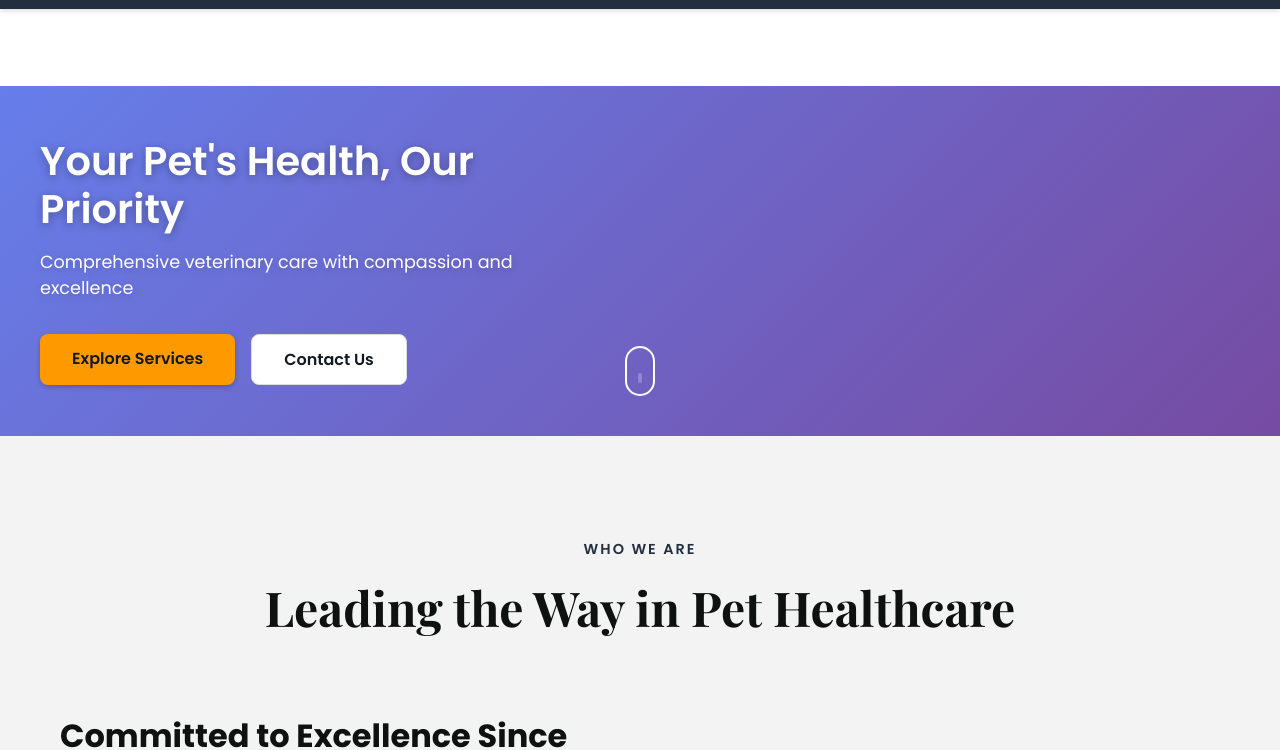
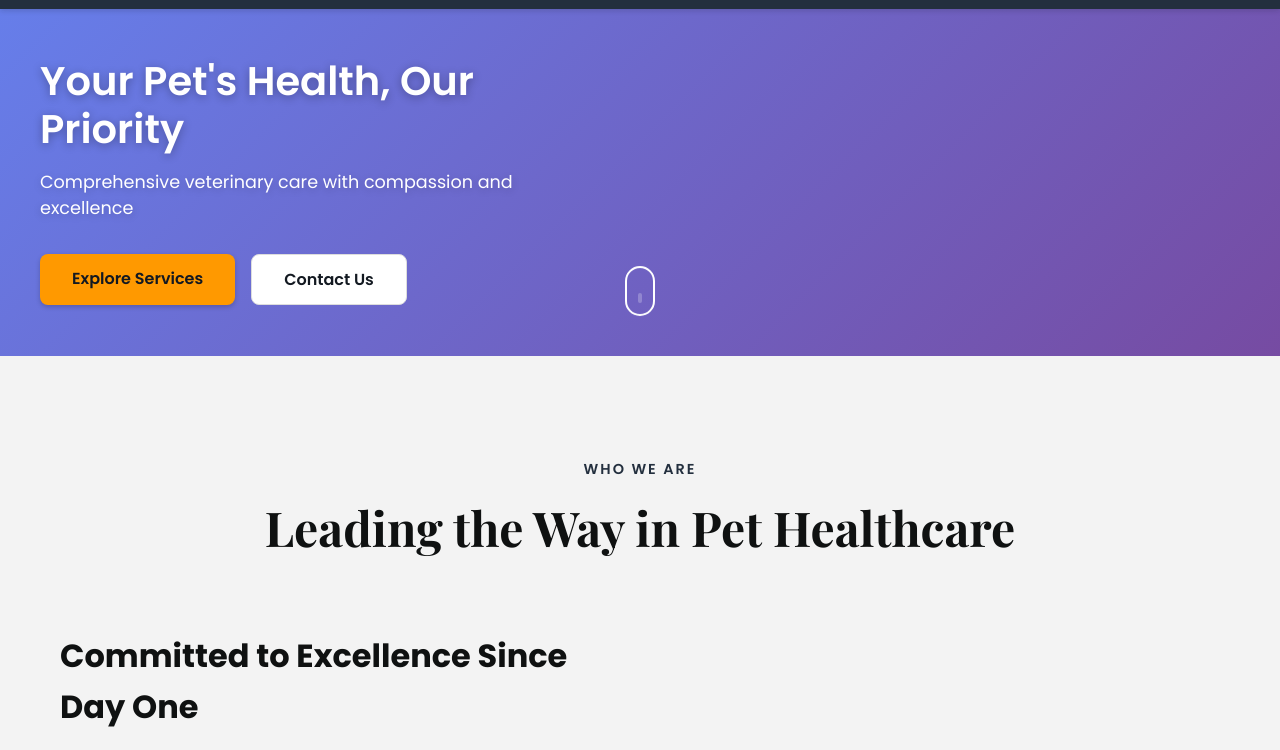
Before and after one commit to faithboy007/world-conquest-veterinary-home, a website: page index.html in a window 1280 px wide. Shown: the part 54-804 px from the top of the page. Drawn offline with nearby package versions, Linux system fonts and the light colour scheme.

Commit message:
Reduce space between navigation and hero section
Co-Authored-By: Warp <agent@warp.dev>

```diff
--- a/css/styles.css
+++ b/css/styles.css
@@ -188,7 +188,7 @@ body {
     justify-content: flex-start;
     overflow: hidden;
     background: linear-gradient(135deg, #667eea 0%, #764ba2 100%);
-    margin-top: 140px;
+    margin-top: 60px;
 }
 
 .parallax-section {
```
